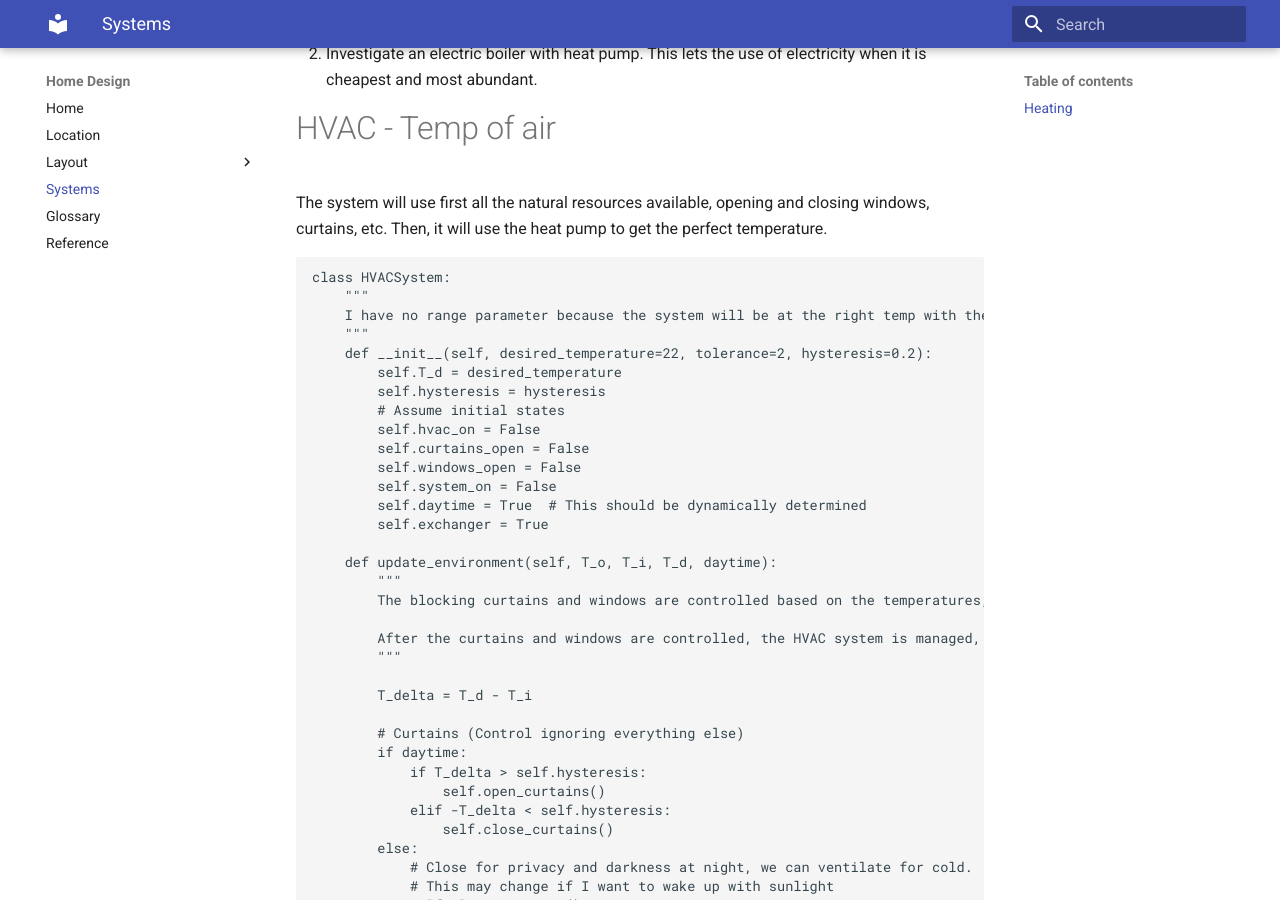
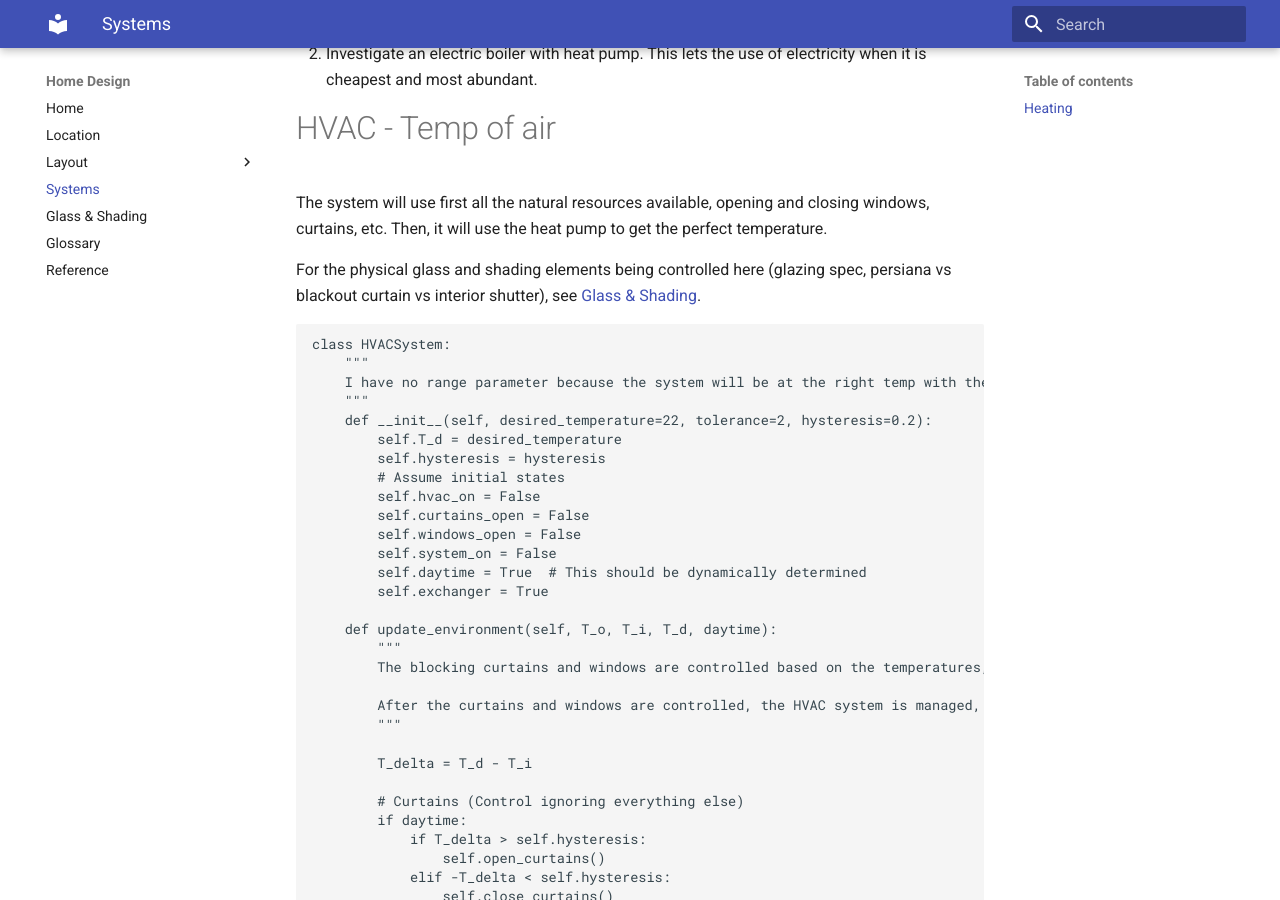
Before and after one commit to rubenayla/home-design, an MkDocs documentation site: the page built from docs/systems.md, in a window 1280 px wide and 900 px high, scrolled down 800 px. Built offline with MkDocs 1.6.1 and Material for MkDocs 9.7.7, drawn with Linux system fonts in a browser that asks for light colours.

Commit message:
Add Glass & Shading doc and link it from Systems/HVAC
New docs/glazing.md covers glazing choice and shading/blackout options
(exterior persiana vs sealed blackout curtain vs interior shutter);
added to nav and cross-linked from the HVAC section.

Co-Authored-By: Claude Opus 4.8 (1M context) <noreply@anthropic.com>

````diff
--- a/docs/systems.md
+++ b/docs/systems.md
@@ -20,6 +20,8 @@ The house will have no gas, so there must be a system to heat the water with ele
 
 # HVAC - Temp of air
 The system will use first all the natural resources available, opening and closing windows, curtains, etc. Then, it will use the heat pump to get the perfect temperature.
+
+For the physical glass and shading elements being controlled here (glazing spec, persiana vs blackout curtain vs interior shutter), see [Glass & Shading](glazing.md).
 
 ```python
 class HVACSystem:
--- a/mkdocs.yml
+++ b/mkdocs.yml
@@ -21,5 +21,6 @@ nav:
     - Bedroom: layout/bedroom.md
     - Other Rooms: layout/other_rooms.md
   - Systems: systems.md
+  - Glass & Shading: glazing.md
   - Glossary: glossary.md
   - Reference: reference.md
````
Also changed, not shown: docs/glazing.md (added, +26 -0 lines).
